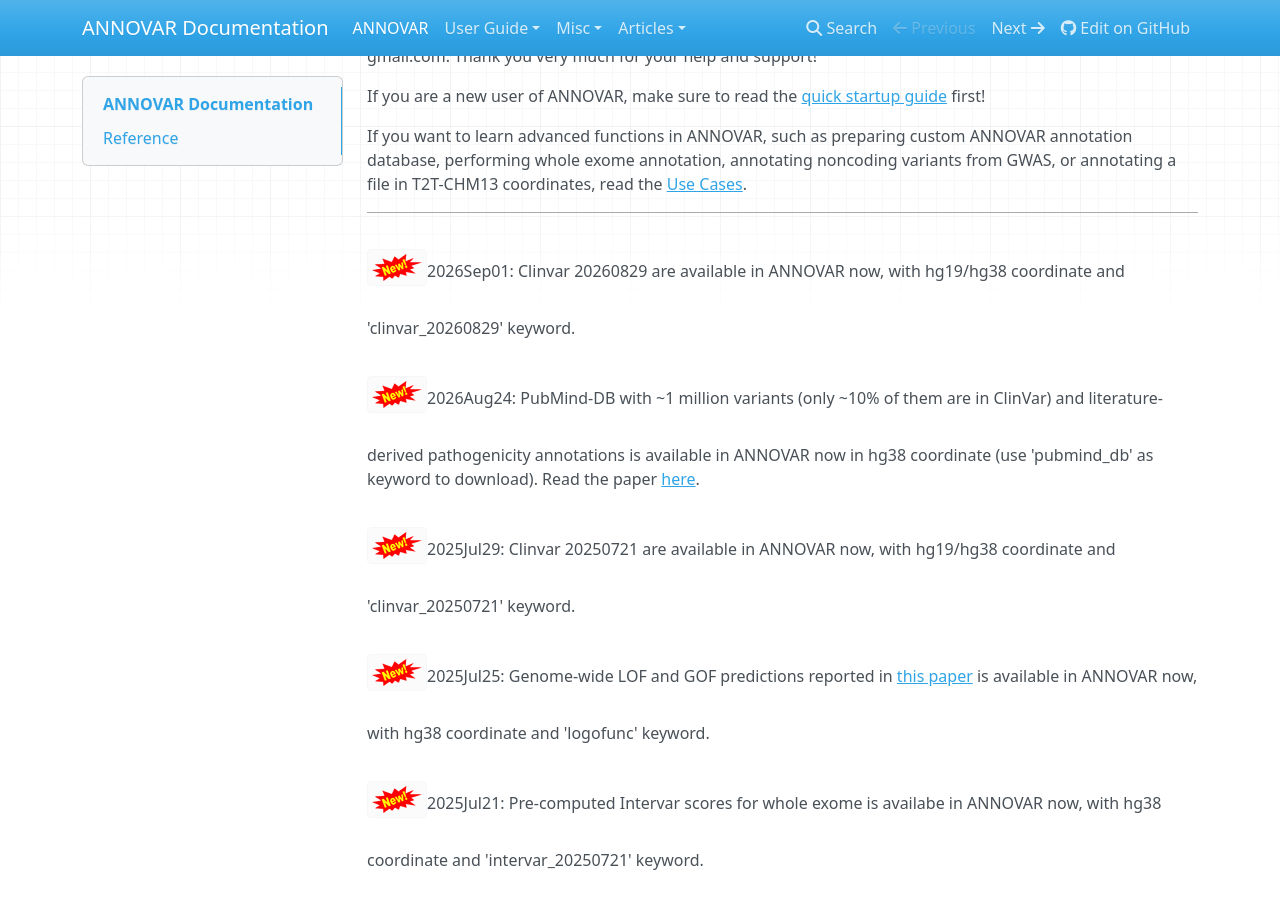
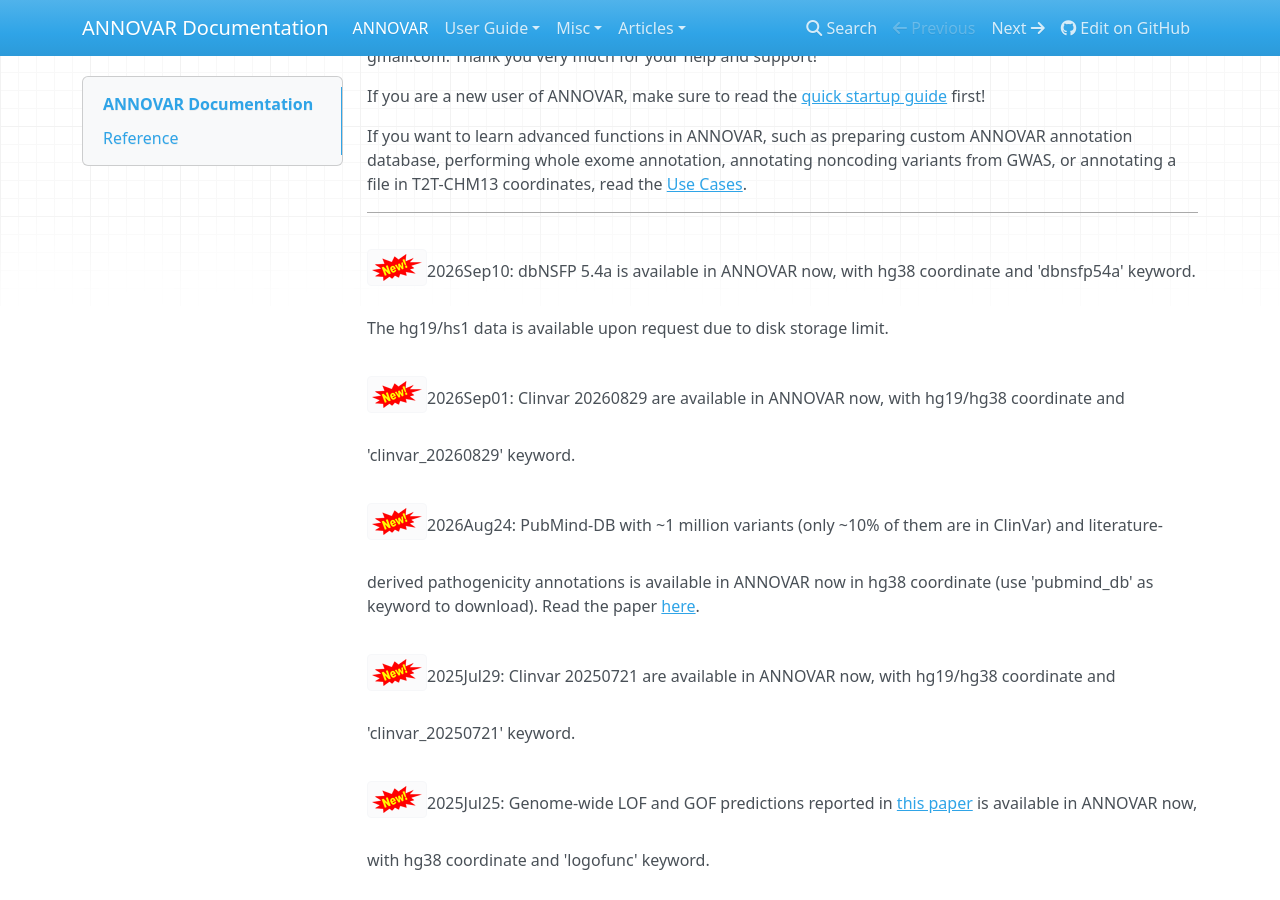
Before and after one commit to WGLab/doc-ANNOVAR, an MkDocs documentation site: the page built from docs/index.md, in a window 1280 px wide and 900 px high, scrolled down 698 px. Built offline with MkDocs 1.6.1, drawn with Linux system fonts in a browser that asks for light colours; nearby versions of some CDN libraries.

Commit message:
Update index.md with new database announcements
Added announcements for dbNSFP 5.4a and other updates.

```diff
--- a/docs/index.md
+++ b/docs/index.md
@@ -14,6 +14,8 @@ If you are a new user of ANNOVAR, make sure to read the [quick startup guide](us
 If you want to learn advanced functions in ANNOVAR, such as preparing custom ANNOVAR annotation database, performing whole exome annotation, annotating noncoding variants from GWAS, or annotating a file in T2T-CHM13 coordinates, read the [Use Cases](user-guide/use_case.md).
 
 ---
+
+![new](img/new.png)2026Sep10: dbNSFP 5.4a is available in ANNOVAR now, with hg38 coordinate and 'dbnsfp54a' keyword. The hg19/hs1 data is available upon request due to disk storage limit.
 
 ![new](img/new.png)2026Sep01: Clinvar 20260829 are available in ANNOVAR now, with hg19/hg38 coordinate and 'clinvar_20260829' keyword.
 
```
